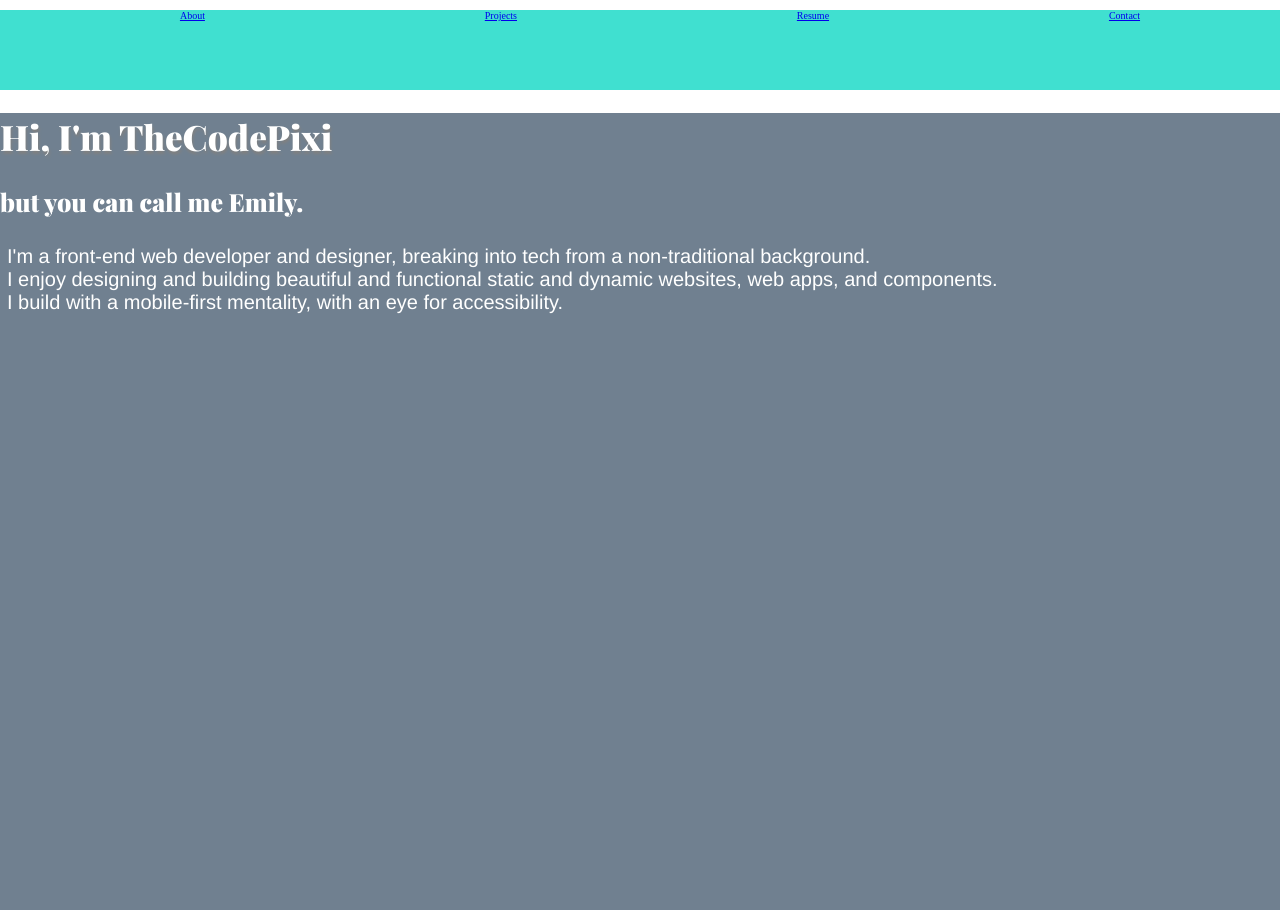
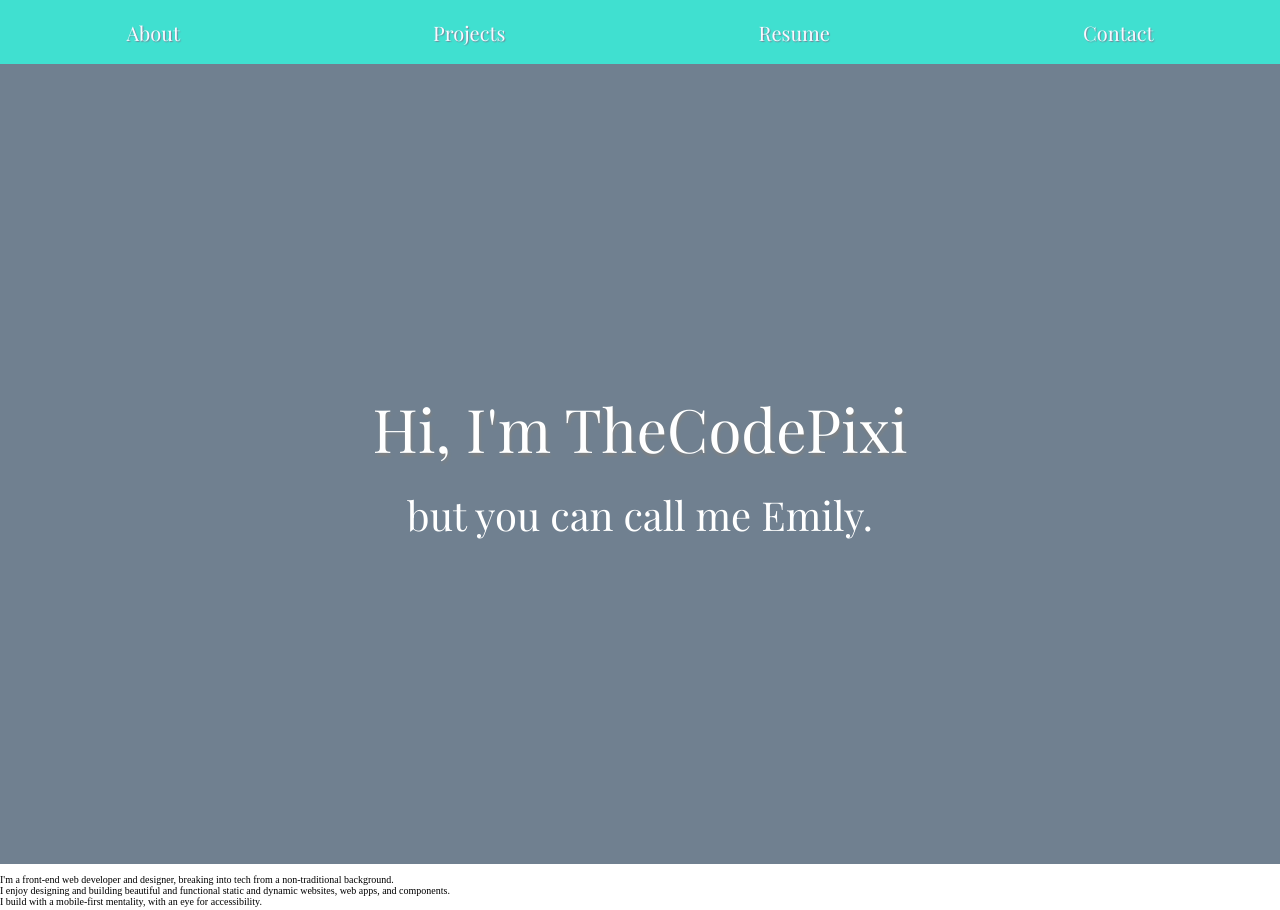
Before and after one commit to thecodepixi/portfolio-site, a plain HTML site: page index.html in a window 1280 px wide. Shown: the top 910 px of the page. Drawn offline with nearby package versions, Linux system fonts and the light colour scheme.

Commit message:
add hero styling and continute nav work

```diff
--- a/index.html
+++ b/index.html
@@ -21,10 +21,12 @@
         <li><a href="#">Contact</a></li>
       </ul>
     </div>
-    <div id="about">
+    <div id="hero">
       <h1 class="heading">Hi, I'm TheCodePixi</h1>
       <h3 class="sub-heading">but you can call me Emily.</h3>
-      <p class="content">I'm a front-end web developer and designer, breaking into tech from a non-traditional background. <br/> I enjoy designing and building beautiful and functional static and dynamic websites, web apps, and components. <br/> I build with a mobile-first mentality, with an eye for accessibility.</p>
+    </div>
+    <div id="about">
+        <p class="content">I'm a front-end web developer and designer, breaking into tech from a non-traditional background. <br/> I enjoy designing and building beautiful and functional static and dynamic websites, web apps, and components. <br/> I build with a mobile-first mentality, with an eye for accessibility.</p>
     </div>
     <div id="education">
       <p class="content">I'm currently studying Full Stack Software Engineering with Flatiron School, after over a year of independent study.</p>
--- a/main.css
+++ b/main.css
@@ -15,48 +15,61 @@ html, body {
 }
 
 h1, h3, h5 {
+  margin: 0;
+  padding: 1rem;
   font-family: 'Playfair Display', serif;
+  font-weight: 400;
 }
 
 #nav {
+  font-family: 'Playfair Display', serif;
+  font-size: 2em;
   width: 100%;
-  height: 10vh;
+  height: 8vh;
   background: turquoise;
   padding: 0;
   margin: 0;
-  display: flexbox;
 }
 
 #nav-links {
+  height: 100%;
+  margin: 0;
+  padding: 0;
   list-style: none;
   display: flex;
   flex-direction: row;
   justify-content: space-around;
- align-items: center;
+  align-items: center;
 }
 
-#about .heading {
-  font-size: 3.5em;
+a {
+  text-decoration: none;
+  color: ghostwhite;
+  text-shadow: 1px 1px 1px lightslategrey;
+}
+
+#hero {
+  display: flex;
+  flex-direction: column;
+  justify-content: center;
+  align-items: center;
+}
+
+#hero .heading {
+  font-size: 6em;
   color: white;
   text-shadow: 1px 3px 3px grey;
 }
 
-#about .sub-heading{
-  font-size: 2.5em;
-  color: white;
-}
-#about .content{
-
-  font-family: 'Arimo', sans-serif;
-  margin: 5px;
-  padding: 2px;
-  font-size: 2em;
+#hero .sub-heading{
+  font-size: 4em;
   color: white;
 }
 
-#about {
+#hero {
   height: 100vh;
   background-color: slategrey;
+  text-align: center;
 }
 
 .list {
```
